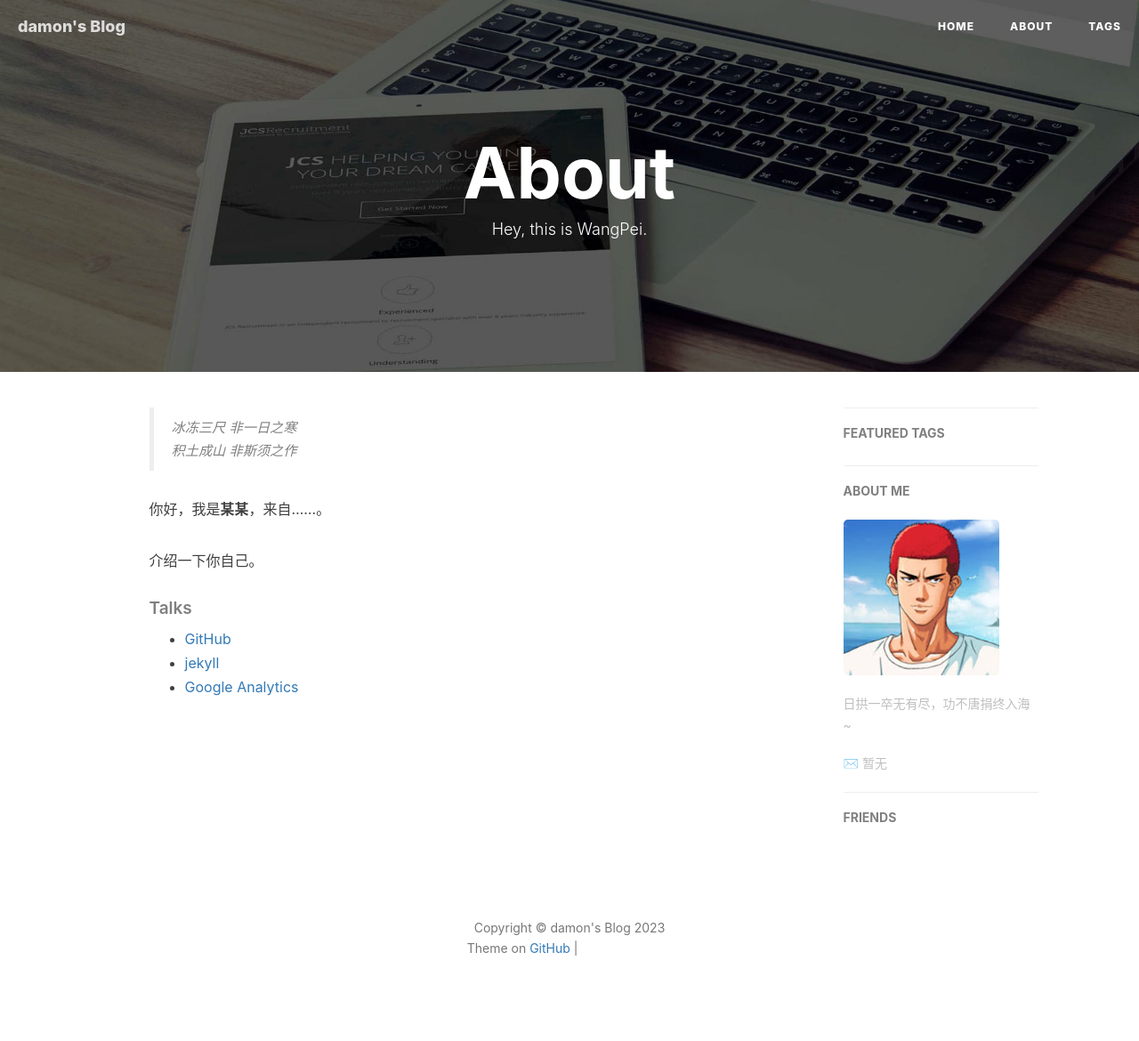
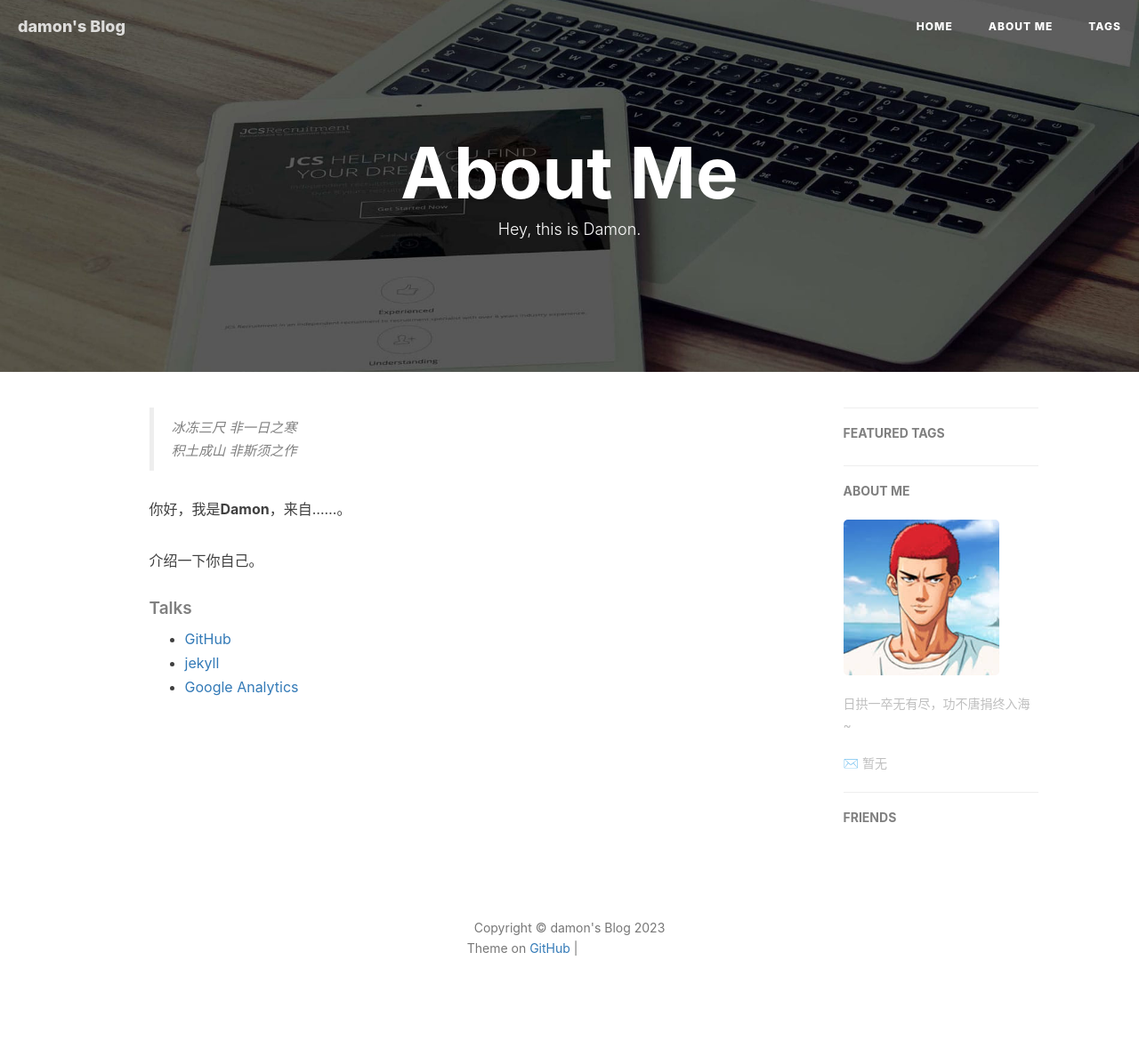
Before and after one commit to damon-liush/damon-liush.github.io, a Jekyll site: the page built from about.html, in a window 1280 px wide. Shown: the whole page at 89% size. Built offline with Jekyll 4.4.1, drawn with Linux system fonts in a browser that asks for light colours; nearby versions of some CDN libraries; comment, search, counter and statistics services are not loaded; grey boxes are pictures that could not be loaded.

Commit message:
Update about.html

```diff
--- a/about.html
+++ b/about.html
@@ -1,7 +1,7 @@
 ---
 layout: page
-title: "About"
-description: "Hey, this is WangPei."
+title: "About Me"
+description: "Hey, this is Damon."
 header-img: "img/post-bg-rwd.jpg"
 ---
 
@@ -18,7 +18,7 @@ header-img: "img/post-bg-rwd.jpg"
     <blockquote><p>冰冻三尺 非一日之寒<br>
     积土成山 非斯须之作</p></blockquote>
 
-    <p>你好，我是<strong>某某</strong>，来自……。</p>
+    <p>你好，我是<strong>Damon</strong>，来自……。</p>
 
     <p>介绍一下你自己。</p>
 
```
